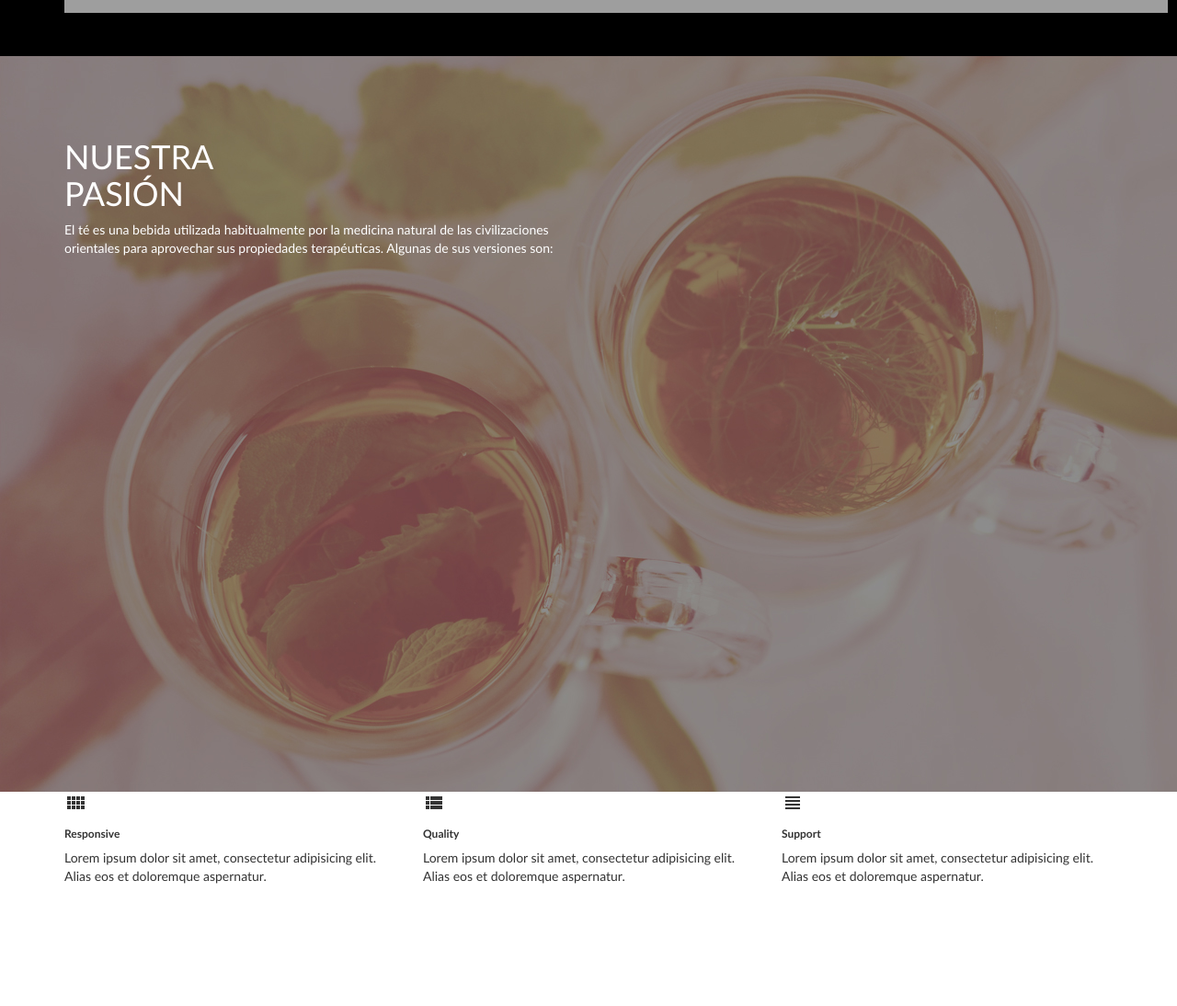
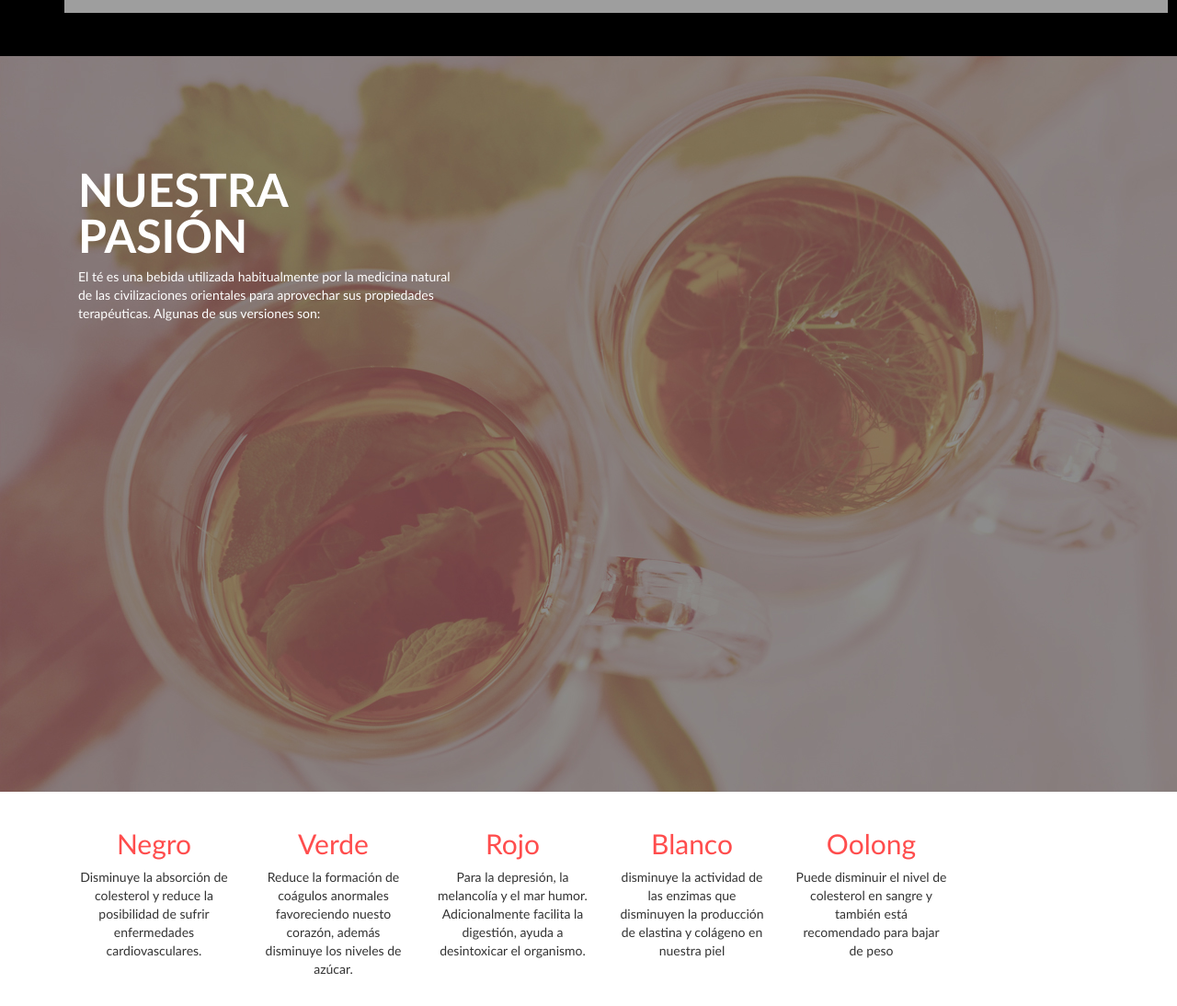
Before and after one commit to kathmarioly/tea_lovers, a website: page index.html in a window 1280 px wide. Shown: the part 1240-2334 px from the top of the page at 92% size. Before the commit the page ends 2213 px from the top, so only its background shows below. Drawn offline with Linux system fonts and the light colour scheme; grey boxes are pictures that could not be loaded.

Commit message:
Section three--Types of tea--

```diff
--- a/assets/sass/_mixin.scss
+++ b/assets/sass/_mixin.scss
@@ -153,7 +153,7 @@
 	frame{
 		margin: 10px 0px 10px 0px;
 		max-width: 100px;
-		width: 100%;
+		width: 110%;
 		position:fixed;
 
 	}
@@ -168,7 +168,26 @@
 	padding: 5em 0;
 	background-position: center left;
 	.texto-tres{
-		color:white;
+		color: white;
+		width: 40%;
+		margin: 0 auto;
+		padding: 30px 30px 100px 30px;
 	}
+	h1 {
+		font-weight: bolder;
+		font-size: 5rem;
+		line-height: 5rem;
+		text-transform: uppercase;
+	}
+}
 
+.tipo-de-te{
+	background-position: center;
+	padding: 20px;
+	padding-left: 50px;
+	text-align:center;
+
+	.container h2{
+		color: #ff4d4d;
+	}
 }
--- a/index.html
+++ b/index.html
@@ -64,10 +64,10 @@
 	<!--SECCION TRES-->
 	<section class="nuestra-pasion">
 		<div class="container">
-			<div class="row" id="seccion-cuatro">
+			<div class="row" id="seccion-tres">
 				<div class="texto-tres col-lg-6 col-md-12 col-sm-12 col-xs-12 text-left">
 
-					<h1>NUESTRA<br>PASIÓN</h1>
+					<h1>Nuestra<br>PASIÓN</h1>
 					<p>El té es una bebida utilizada habitualmente por la medicina natural de las civilizaciones orientales para aprovechar sus propiedades terapéuticas. Algunas de sus versiones son:</p>
 				</div>
 			</div>
@@ -77,32 +77,41 @@
 	</section>
 
 
+	<!--SECCION CUATRO-->
+	<section class="tipo-de-te">
+		<div class="container">
+			<div class="row">
+				<div class="col-lg-2 col-md-2 col-sm-4 help text-center">
+					<h2>Negro</h2>
+					<p>Disminuye la absorción de colesterol y reduce la posibilidad de sufrir enfermedades cardiovasculares.
+					</div>
+					<div class="col-lg-2 col-md-2 col-sm-4 help text-center">
+						<h2>Verde</h2>
+						<p>Reduce la formación de coágulos anormales favoreciendo nuesto corazón, además disminuye los niveles de azúcar.</p>
+					</div>
+					<div class="col-lg-2 col-md-2 col-sm-4 help text-center">
+						<h2>Rojo</h2>
+						<p>Para la depresión, la melancolía y el mar humor. Adicionalmente facilita la digestión, ayuda a desintoxicar el organismo.</p>
+					</div>
+					<div class="col-lg-2 col-md-2 col-sm-4 help text-center">
+						<h2>Blanco</h2>
+						<p>disminuye la actividad de las enzimas que disminuyen la producción de elastina y colágeno en nuestra piel</p>
+					</div>
+					<div class="col-lg-2 col-md-2 col-sm-4 help text-center">
+						<h2>Oolong</h2>
+						<p>Puede disminuir el nivel de colesterol en sangre y también está recomendado para bajar de peso</p>
+					</div>
+				</div>
+			</div>
+		</section>
 
 
 
 
-	<section class="tipos-te">
-		<div class="container">
-			<div class="row">
-				<div class="col-md-4">
-					<i class="material-icons center-align ">view_comfy</i>
-					<h6 class="txt-bajoicono center-align"><strong>Responsive</strong></h6>
-					<p class="lorem2 center-align">Lorem ipsum dolor sit amet, consectetur adipisicing elit. Alias eos et doloremque aspernatur.</p>
-				</div>
-				<div class="col-md-4">
-					<i class="material-icons">view_list</i></i>
-					<h6 class="txt-bajoicono center-align"><strong>Quality</strong></h6>
-					<p class="lorem2 center-align">Lorem ipsum dolor sit amet, consectetur adipisicing elit. Alias eos et doloremque aspernatur.</p>
-				</div>
-				<div class="col-md-4">
-					<i class="material-icons center-align">view_headline</i>
-					<h6 class="txt-bajoicono center-align"><strong>Support</strong></h6>
-					<p class="lorem2 center-align">Lorem ipsum dolor sit amet, consectetur adipisicing elit. Alias eos et doloremque aspernatur.</p>
-				</div>
-			</div>
 
-		</div>
-	</section>
-	<script type="text/javascript" src="dist/js/script.js"></script>
-</body>
-</html>
+
+
+
+		<script type="text/javascript" src="dist/js/script.js"></script>
+	</body>
+	</html>
```
Also changed, not shown: dist/css/style.min.css.
